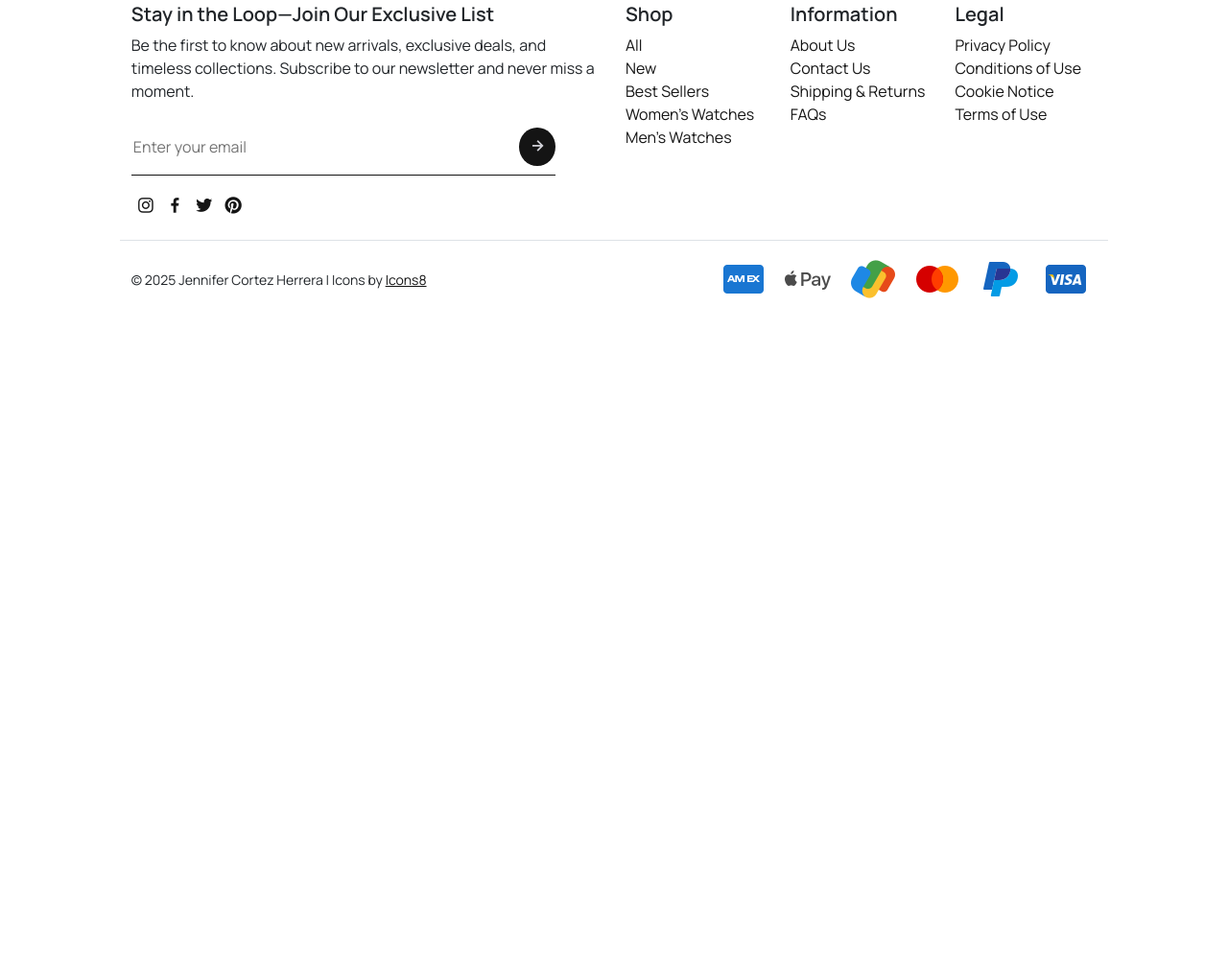
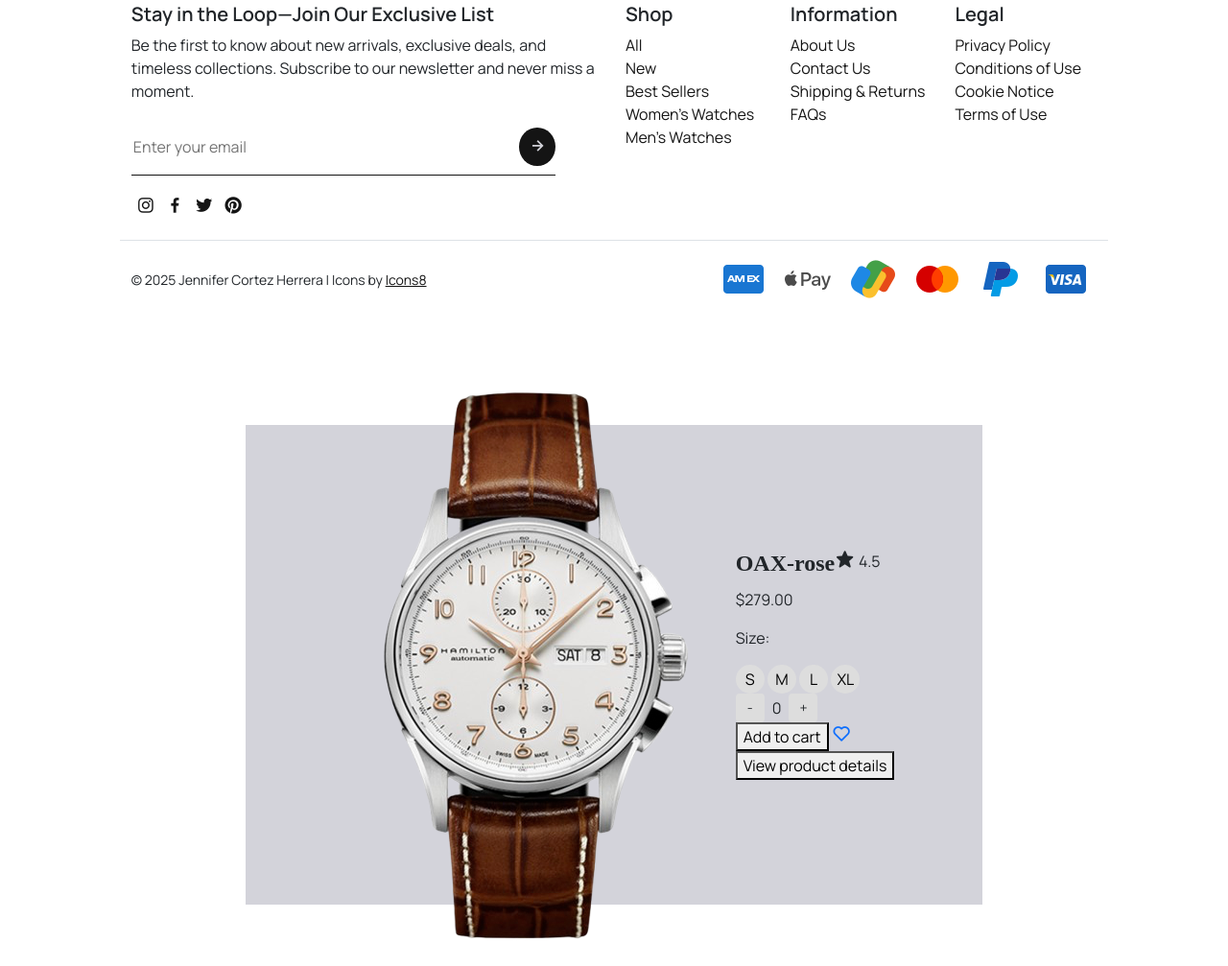
Before and after one commit to hcortez-jennifer/Auclo, a website: page index.html in a window 1280 px wide. Shown: the part 4462-5469 px from the top of the page at 96% size. Before the commit the page ends 4793 px from the top, so only its background shows below. Drawn offline with nearby package versions, Linux system fonts and the light colour scheme; a web font is replaced by a local one.

Commit message:
WIP: modal window

```diff
--- a/index.html
+++ b/index.html
@@ -462,6 +462,55 @@
 </div>
 
 
+<section class="product__modal__windows">
+    <div class="product__modal__window__container">
+        <div class="product__modal__window">
+            <img src="assets/img/watch1.png" alt="">
+            <div class="product__modal__window__details">
+                <div class="proudct__modal__window__header d-flex">
+                    <h4>OAX-rose</h4>
+                    <div class="rating d-flex">
+                        <i class='bx bxs-star pe-1'></i>
+                        <p>4.5</p>
+                    </div>
+                </div>
+
+                <p class="product__modal__window__price">$279.00</p>
+
+                <div class="product__modal__window__size">
+                    <p>Size: </p>
+                    <button class="size__btn">S</button>
+                    <button class="size__btn">M</button>
+                    <button class="size__btn">L</button>
+                    <button class="size__btn">XL</button>
+                </div>
+
+                <div class="product__modal__window__quantity">
+                    <div class="cart__quantity d-flex align-items-center">
+                        <button class="decrement btn btn-outline-dark btn-sm">-</button>
+                        <span class="number mx-2">0</span>
+                        <button class="increment btn btn-outline-dark btn-sm">+</button>
+                    </div>
+                </div>
+
+                <div class="product__modal__window__cta">
+                    <div class="add__cart__cta">
+                        <button class="add-counter">Add to cart</button>
+                        <a href="#"><i class='bx bx-heart'></i></a>
+                    </div>
+                    <div class="product__details__cta">
+                        <button>View product details</button>
+                    </div>
+                </div>
+            </div>
+            <i class='bx bx-x close__cart fs-3'></i>
+        </div>
+    </div>
+</section>
+
+
+
+
 
 
 
--- a/src/scss/components/_index.scss
+++ b/src/scss/components/_index.scss
@@ -1,4 +1,5 @@
 @forward "../components/buttons";
 @forward "../components/footer";
 @forward "../components/nav";
+@forward "../components/modal_window";
 @forward "../components/product_card";
--- a/src/scss/pages/_homepage.scss
+++ b/src/scss/pages/_homepage.scss
@@ -183,7 +183,7 @@
 
 
 
-
+// ========== CART ==========
 .cart{
     position: fixed;
     top: 0;
@@ -253,3 +253,44 @@
 .cart__icon{
     cursor: pointer;
 }
+
+
+
+// ========== Product modal window ==========
+// .product__modal__window__container{
+//     background-color: rgba(50, 50, 50, 0.8);
+//     position: fixed;
+//     top: 10%;
+//     bottom: 0%;
+//     left: 0%;
+//     right: 0%;
+//     z-index: 500;
+//     // display: none;
+// }
+
+
+
+.product__modal__window {
+    background-color: var(--white-clr);
+    width: 60%;
+    height: 500px;
+    margin: 5% auto;
+    display: flex;
+    justify-content: center;
+    align-items: center;
+    gap: 1rem;
+  }
+
+  .proudct__modal__window__header h4{
+    font-family: "Ibarra Real Nova", serif;
+    font-weight: 700;
+  }
+
+  .size__btn{
+    width: 30px;
+    height: 30px;
+    border-radius: 50%;
+    border: none;
+    background: #ddd;
+    cursor: pointer;
+}
```
Also changed, not shown: dist/css/style.css, src/scss/components/_modal_window.scss (added), 1 other file.
